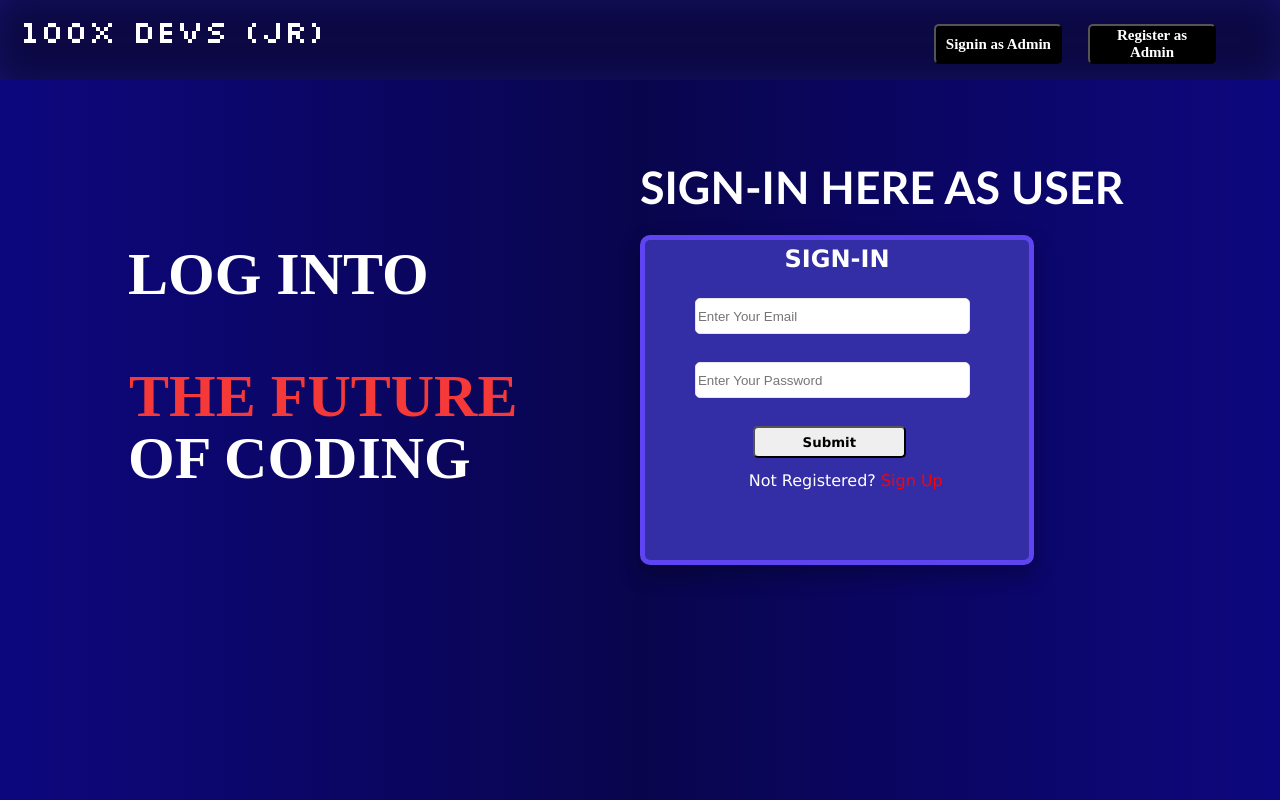
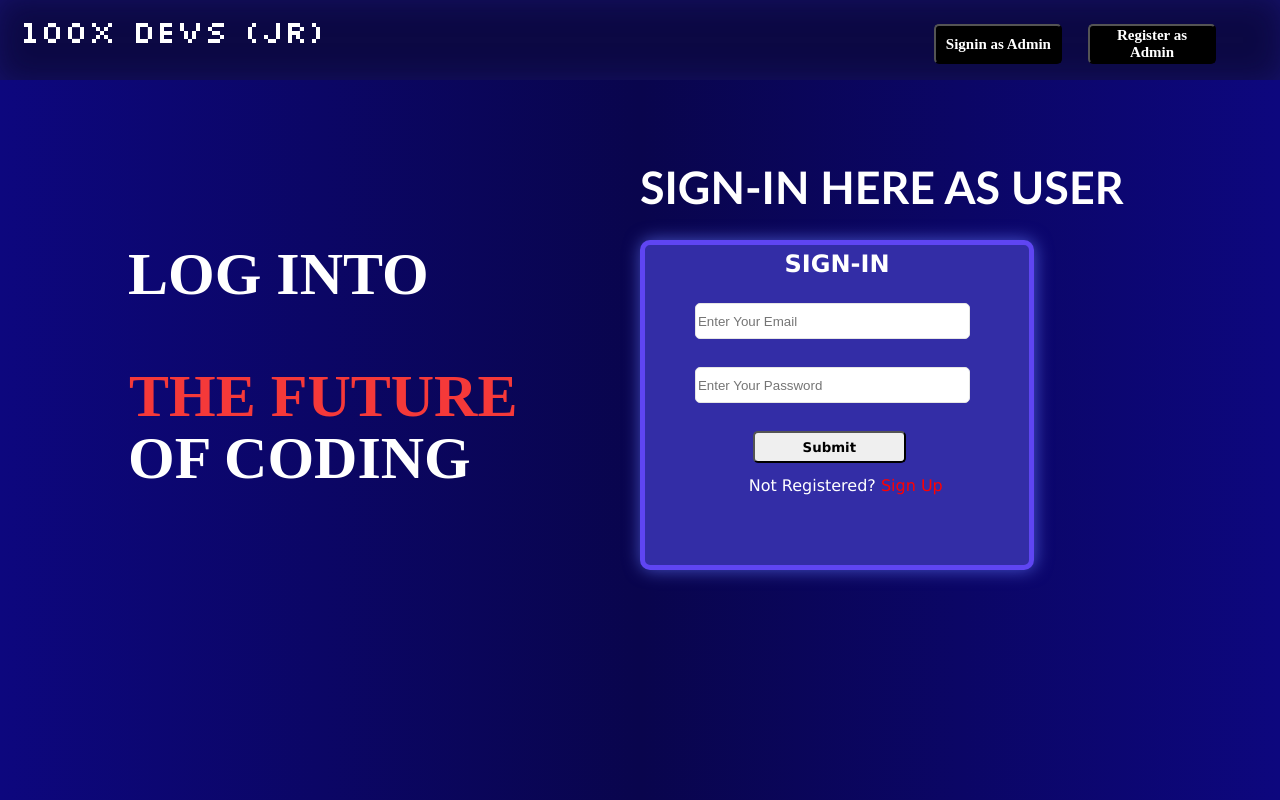
Before and after one commit to Kunalahlawat2003/course-selling-webapp, a website: page signin.html in a window 1280 px wide. In both pictures the pointer is over the element 837 px from the left and 405 px from the top of the page. Drawn offline with nearby package versions, Linux system fonts and the light colour scheme; a web font is replaced by a local one.

Commit message:
Update signin.css

```diff
--- a/css/signin.css
+++ b/css/signin.css
@@ -167,12 +167,11 @@ body{
     top:30%;
     border-radius: 10px;
     transition: transform ease 0.5s, box-shadow ease 0.5s;
-    box-shadow: 1px 0px 17px 0px rgba(99, 116, 246, 0.7);
+    box-shadow: 0px 10px 20px 2px rgba(0, 0, 0, 0.25);
 }
 
 .container:hover{
-    transform: translateY(-5px);
-    box-shadow: 0px 10px 20px 2px rgba(0, 0, 0, 0.25);
+    box-shadow: 1px 0px 17px 0px rgba(99, 116, 246, 0.7);
 }
 
 .Register{
```
